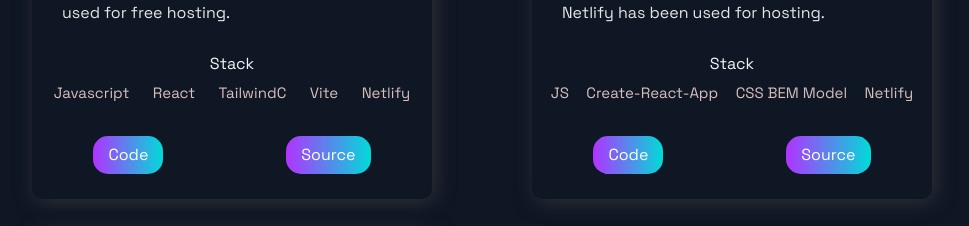
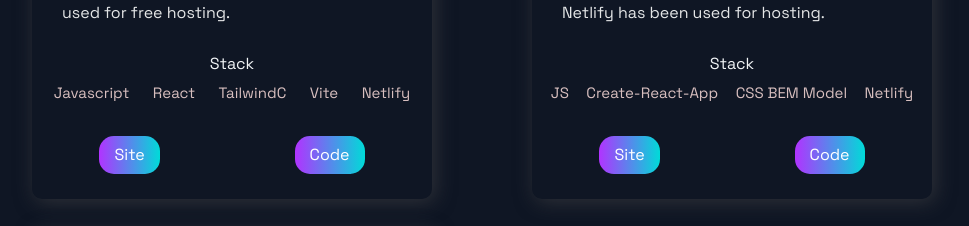
Before and after one commit to CBelloxxi/Christopher_Bellocci_Portfolio, a Next.js app: page / in a window 1280 px wide. Shown: the part 1542-1768 px from the top of the page, without its empty margins (158-1127 px from the left). Built offline with nearby package versions, Linux system fonts and the light colour scheme; grey boxes are pictures that could not be loaded.

Commit message:
final changes to porfolio site

```diff
--- a/src/components/Projects/Projects.js
+++ b/src/components/Projects/Projects.js
@@ -28,8 +28,8 @@ const Projects = () => (
             </TagList>
           </div>
           <UtilityList>
-              <ExternalLinks href={visit}>Code</ExternalLinks>
-              <ExternalLinks href={source}>Source</ExternalLinks>
+              <ExternalLinks href={visit}>Site</ExternalLinks>
+              <ExternalLinks href={source}>Code</ExternalLinks>
           </UtilityList>
         </BlogCard>
       ))}
```
